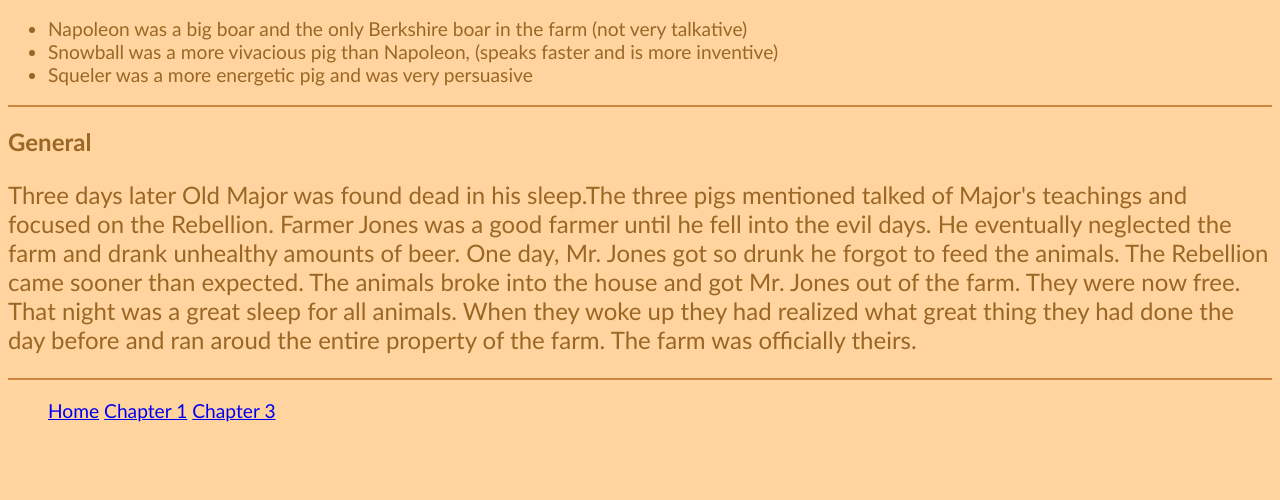
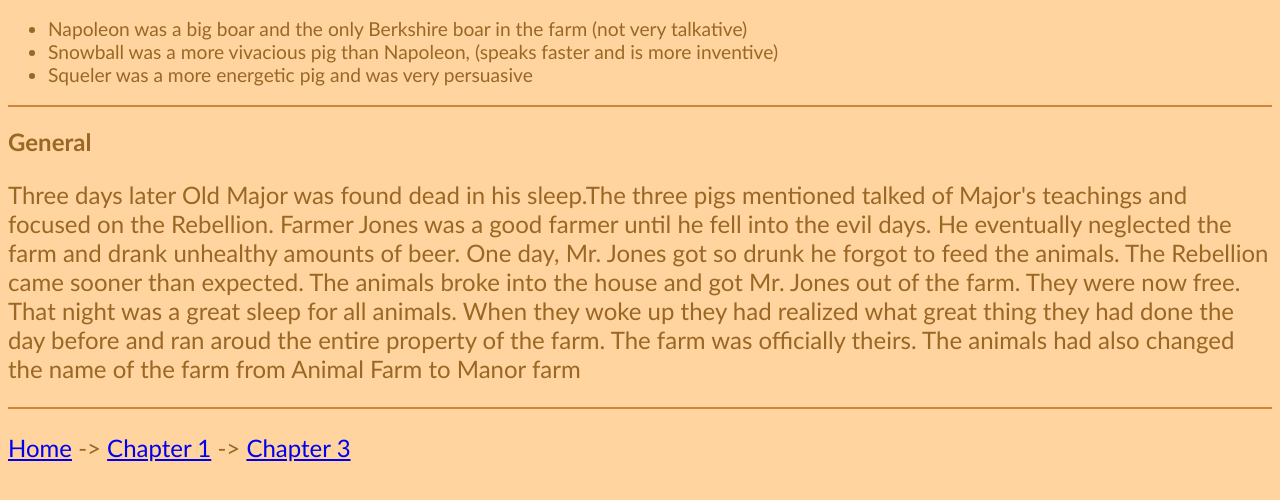
Before and after one commit to mena-matta2011/mena-matta2011.github.io, a plain HTML site: page book-summaries/animal-farm/chapter2.html in a window 1280 px wide. Shown: the part 114-614 px from the top of the page. Drawn offline with Linux system fonts and the light colour scheme.

Commit message:
added info

```diff
--- a/book-summaries/animal-farm/chapter2.html
+++ b/book-summaries/animal-farm/chapter2.html
@@ -17,17 +17,17 @@
  </ul>
  <hr />
  <h2>General</h2>
- <p>Three days later Old Major was found dead in his sleep.The three pigs mentioned talked of Major's teachings and focused on the Rebellion. Farmer Jones was a good farmer until he fell into the evil days. He eventually neglected the farm and drank unhealthy amounts of beer. One day, Mr. Jones got so drunk he forgot to feed the animals. The Rebellion came sooner than expected. The animals broke into the house and got Mr. Jones out of the farm. They were now free. That night was a great sleep for all animals. When they woke up they had realized what great thing they had done the day before and ran aroud the entire property of the farm. The farm was officially theirs.</p>
+ <p>Three days later Old Major was found dead in his sleep.The three pigs mentioned talked of Major's teachings and focused on the Rebellion. Farmer Jones was a good farmer until he fell into the evil days. He eventually neglected the farm and drank unhealthy amounts of beer. One day, Mr. Jones got so drunk he forgot to feed the animals. The Rebellion came sooner than expected. The animals broke into the house and got Mr. Jones out of the farm. They were now free. That night was a great sleep for all animals. When they woke up they had realized what great thing they had done the day before and ran aroud the entire property of the farm. The farm was officially theirs. The animals had also changed the name of the farm from Animal Farm to Manor farm</p>
 
 
 </body>
 
 <hr />
 
-<ul>
-    <a href="/book-summaries/animal-farm/home.html">Home</a>
-    <a href="/book-summaries/animal-farm/chapter1.html">Chapter 1</a>
+<p>
+    <a href="/book-summaries/animal-farm/home.html">Home</a> ->
+    <a href="/book-summaries/animal-farm/chapter1.html">Chapter 1</a> ->
     <a href="/book-summaries/animal-farm/chapter3.html">Chapter 3</a>
-</ul>
+</p>
 
 </html>
```
